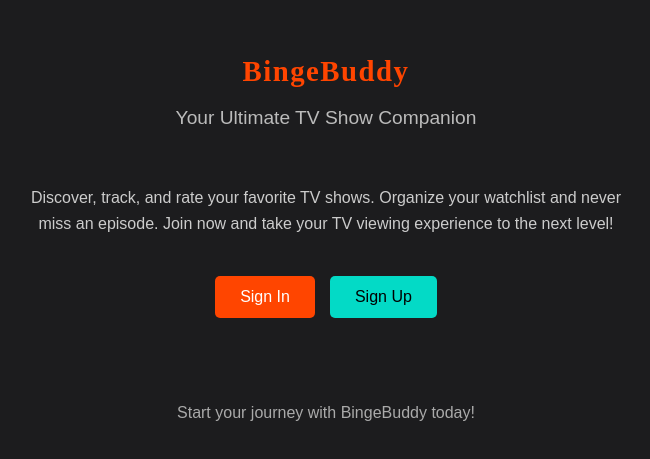
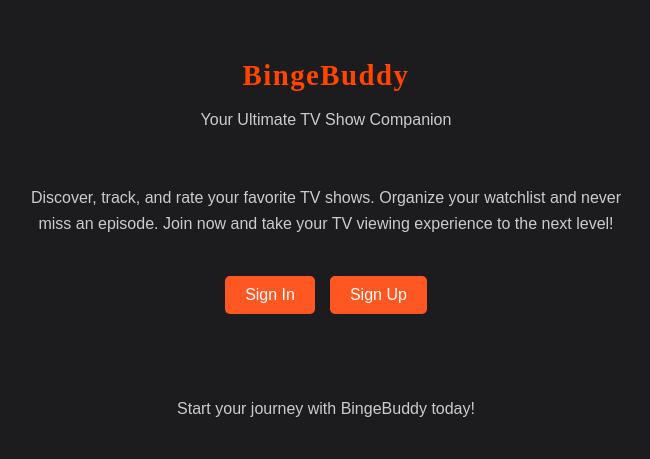
Before and after one commit to issryan/BingeBuddy, a React (Create React App) app in the folder frontend/: page / in a window 1280 px wide. Shown: the part 161-620 px from the top of the page, without its empty margins (314-964 px from the left). Built offline with nearby package versions, Linux system fonts and the light colour scheme.

Commit message:
Update ComparisonComponent.css

```diff
--- a/frontend/src/components/ComparisonComponent.css
+++ b/frontend/src/components/ComparisonComponent.css
@@ -78,53 +78,55 @@ body {
     left: 0;
     right: 0;
     bottom: 0;
-    z-index: 9999;
-    display: flex;
-    justify-content: center;
-    align-items: center;
+    z-index: 9999 !important;
+    display: flex !important;
+    justify-content: center !important;
+    align-items: center !important;
 }
 
 .ReactModal__Content {
-    background-color: #1c1c1c;
-    border: none;
-    border-radius: 15px;
-    max-width: 400px;
-    width: 90%;
-    padding: 30px 20px;
-    box-shadow: 0px 4px 15px rgba(0, 0, 0, 0.5);
-    position: relative;
-    text-align: center;
+    background-color: #1c1c1c !important;
+    border: none !important;
+    border-radius: 15px !important;
+    max-width: 400px !important;
+    width: 90% !important;
+    padding: 30px 20px !important;
+    box-shadow: 0px 4px 15px rgba(0, 0, 0, 0.5) !important;
+    z-index: 1000 !important;
+    overflow: auto !important;
+    text-align: center !important;
+    position: relative !important;
 }
 
 button {
-    background-color: #ff5722;
-    color: #fff;
-    font-size: 16px;
-    padding: 10px 20px;
-    border: none;
-    border-radius: 5px;
-    cursor: pointer;
-    margin-top: 20px;
-    transition: background-color 0.2s ease-in-out;
+    background-color: #ff5722 !important;
+    color: #fff !important;
+    font-size: 16px !important;
+    padding: 10px 20px !important;
+    border: none !important;
+    border-radius: 5px !important;
+    cursor: pointer !important;
+    margin-top: 20px !important;
+    transition: background-color 0.2s ease-in-out !important;
 }
 
 button:hover {
-    background-color: #ff4500;
+    background-color: #ff4500 !important;
 }
 
 button:focus {
-    outline: none;
-    box-shadow: 0px 0px 5px #ff5722;
+    outline: none !important;
+    box-shadow: 0px 0px 5px #ff5722 !important;
 }
 
 h2 {
-    color: #ffffff;
-    margin-bottom: 20px;
-    font-size: 24px;
+    color: #ffffff !important;
+    margin-bottom: 20px !important;
+    font-size: 24px !important;
 }
 
 p {
-    color: #cccccc;
-    font-size: 16px;
-    margin-bottom: 20px;
+    color: #cccccc !important;
+    font-size: 16px !important;
+    margin-bottom: 20px !important;
 }
```
